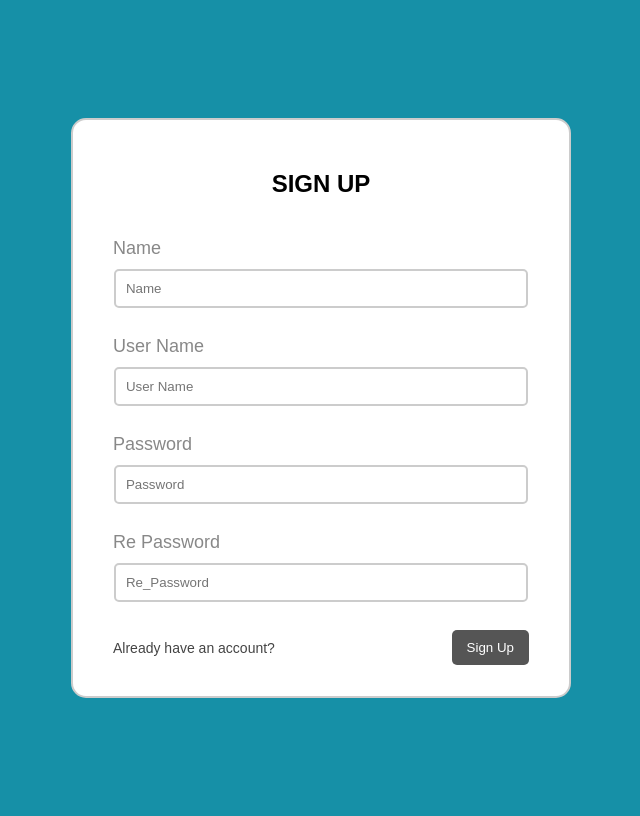
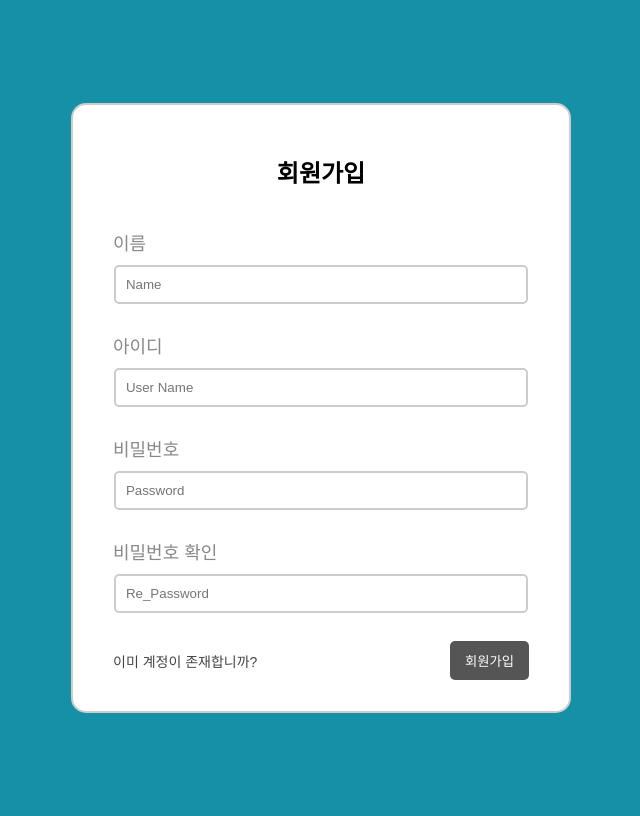
Before and after one commit to jin9007/Flytpay, a PHP site: page /php/signup.php in a window 1280 px wide. Shown: the whole page, without its empty margins (319-959 px from the left). Run offline with PHP 8.4, Linux system fonts and the light colour scheme.

Commit message:
한글화

```diff
--- a/php/login_ok.php
+++ b/php/login_ok.php
@@ -8,7 +8,7 @@ $pwd = $_POST["pwd"];
 // echo "ID : ".$u_id." / PW : ".$pwd;
 
 /* DB 접속 */
-include "../inc/dbcon.php";
+include "./db_conn.php";
 
 /* 쿼리 작성 */
 $sql = "select idx, u_name, u_id, pwd from members where u_id='$u_id';";
--- a/php/logout.php
+++ b/php/logout.php
@@ -4,4 +4,4 @@ session_start();
 session_unset();
 session_destroy();
 
-header("Location: index.php");
+header("Location: ../index.html");
--- a/php/signup.php
+++ b/php/signup.php
@@ -1,12 +1,12 @@
 <!DOCTYPE html>
 <html>
 <head>
-	<title>SIGN UP</title>
+	<title>회원가입</title>
 	<link rel="stylesheet" type="text/css" href="style.css">
 </head>
 <body>
      <form action="signup-check.php" method="post">
-     	<h2>SIGN UP</h2>
+     	<h2>회원가입</h2>
      	<?php if (isset($_GET['error'])) { ?>
      		<p class="error"><?php echo $_GET['error']; ?></p>
      	<?php } ?>
@@ -15,7 +15,7 @@
                <p class="success"><?php echo $_GET['success']; ?></p>
           <?php } ?>
 
-          <label>Name</label>
+          <label>이름</label>
           <?php if (isset($_GET['name'])) { ?>
                <input type="text"
                       name="name"
@@ -27,7 +27,7 @@
                       placeholder="Name"><br>
           <?php }?>
 
-          <label>User Name</label>
+          <label>아이디</label>
           <?php if (isset($_GET['uname'])) { ?>
                <input type="text"
                       name="uname"
@@ -40,18 +40,18 @@
           <?php }?>
 
 
-     	<label>Password</label>
+     	<label>비밀번호</label>
      	<input type="password"
                  name="password"
                  placeholder="Password"><br>
 
-          <label>Re Password</label>
+          <label>비밀번호 확인</label>
           <input type="password"
                  name="re_password"
                  placeholder="Re_Password"><br>
 
-     	<button type="submit">Sign Up</button>
-          <a href="index.php" class="ca">Already have an account?</a>
+     	<button type="submit">회원가입</button>
+          <a href="index.php" class="ca">이미 계정이 존재합니까?</a>
      </form>
 </body>
 </html>
```
Also changed, not shown: php/login.php (+4 -4 lines), php/signup-check.php (+8 -8 lines).
